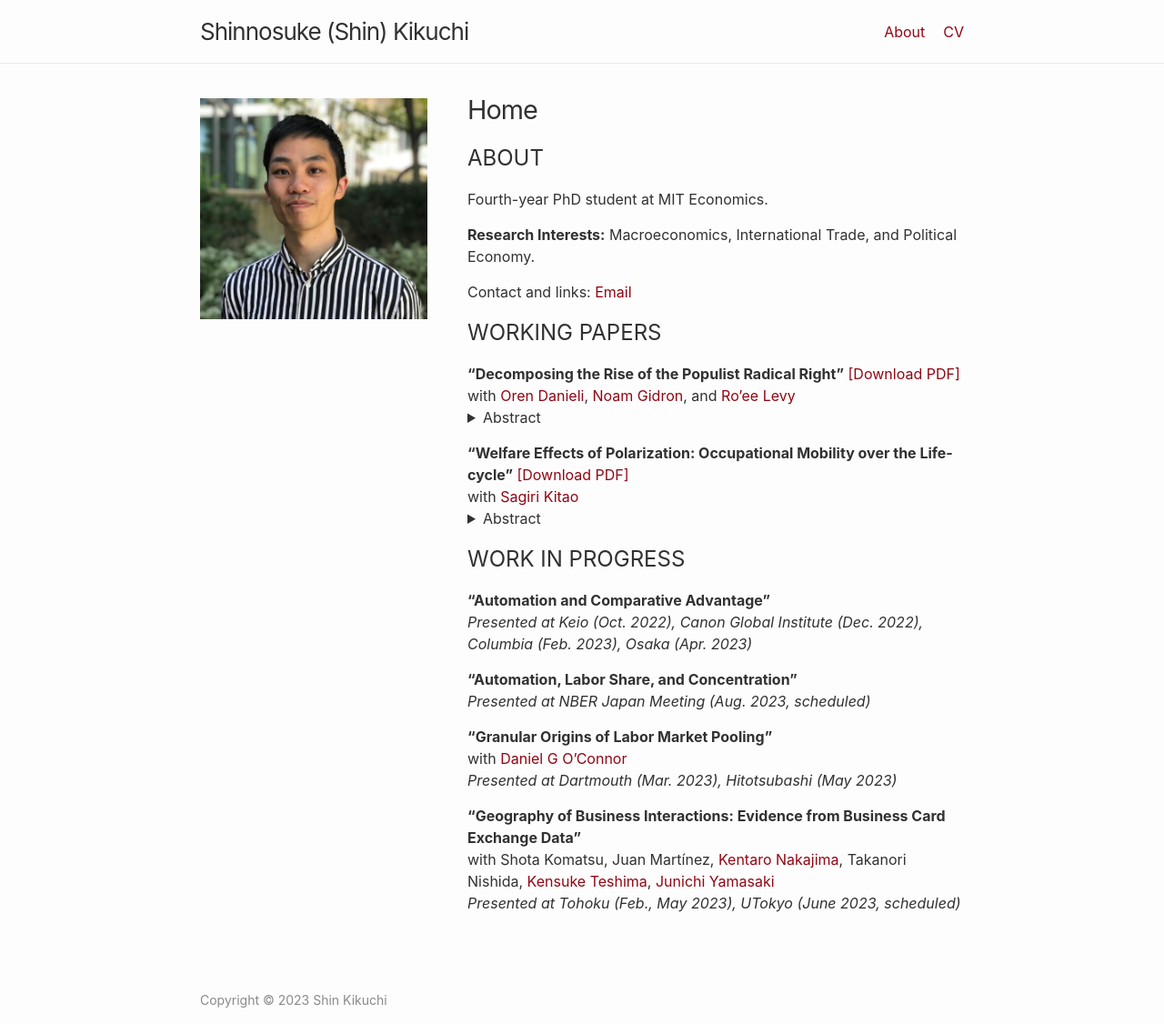
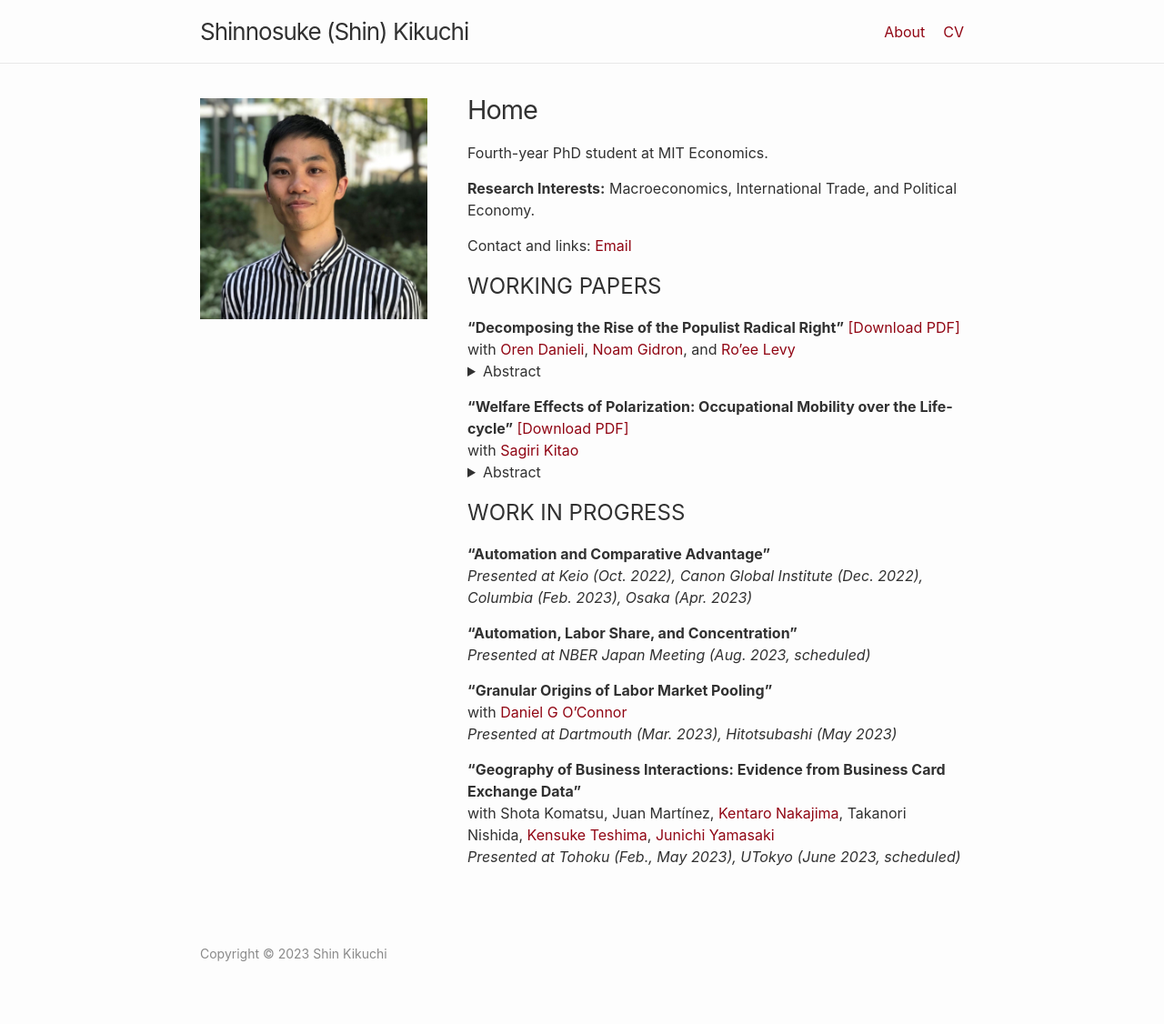
Before and after one commit to shinnkikuchi/shinnkikuchi.github.io, a Jekyll site: the page built from index.md, in a window 1280 px wide. Shown: the whole page at 91% size. Built offline with Jekyll 4.4.1, drawn with Linux system fonts in a browser that asks for light colours; after the commit the page ends 1075 px from its top, so only the background shows below that.

Commit message:
Update index.md

```diff
--- a/index.md
+++ b/index.md
@@ -5,8 +5,6 @@
 layout: home
 title: Home
 ---
-
-## ABOUT
 Fourth-year PhD student at MIT Economics.
 
 **Research Interests:** Macroeconomics, International Trade, and Political Economy.
```
